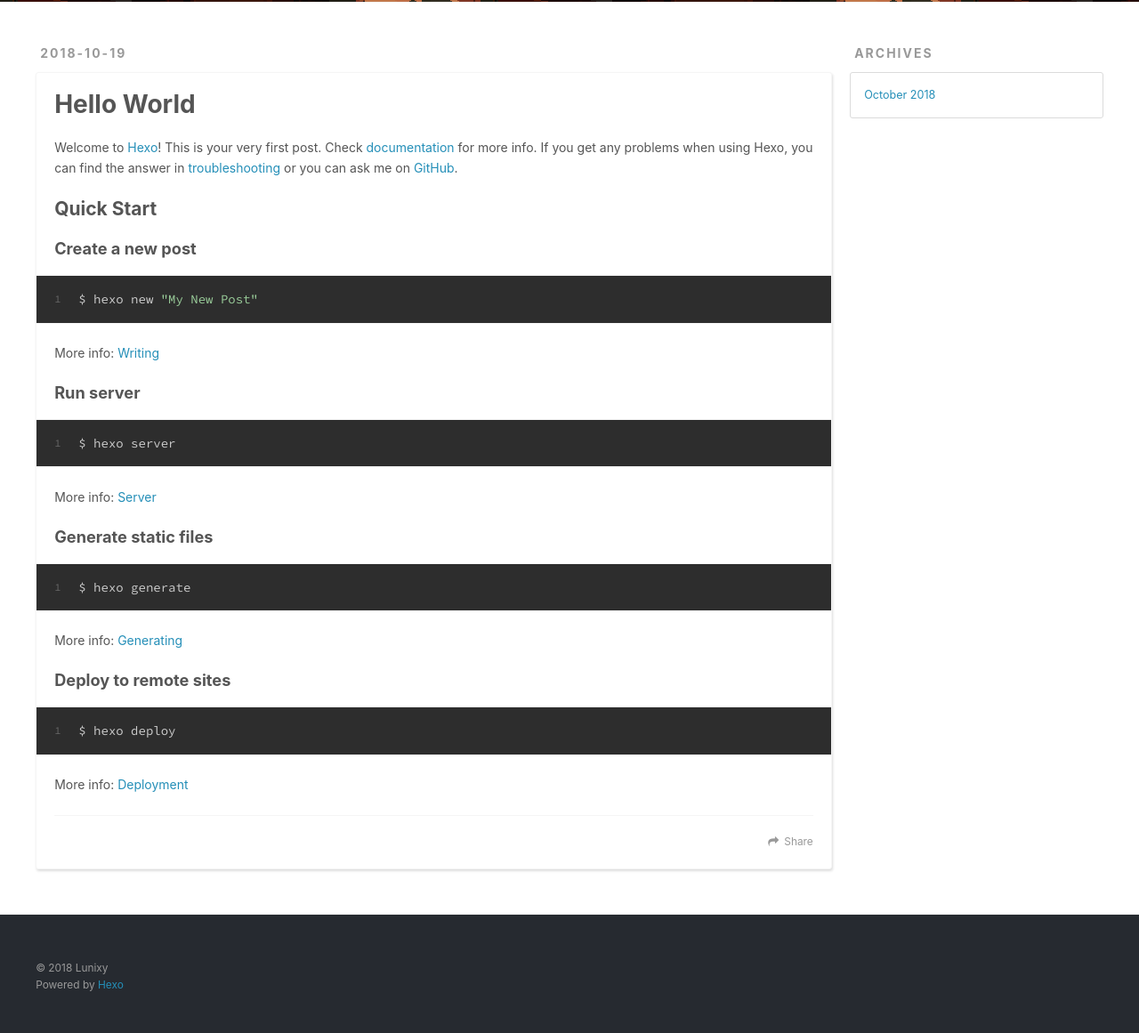
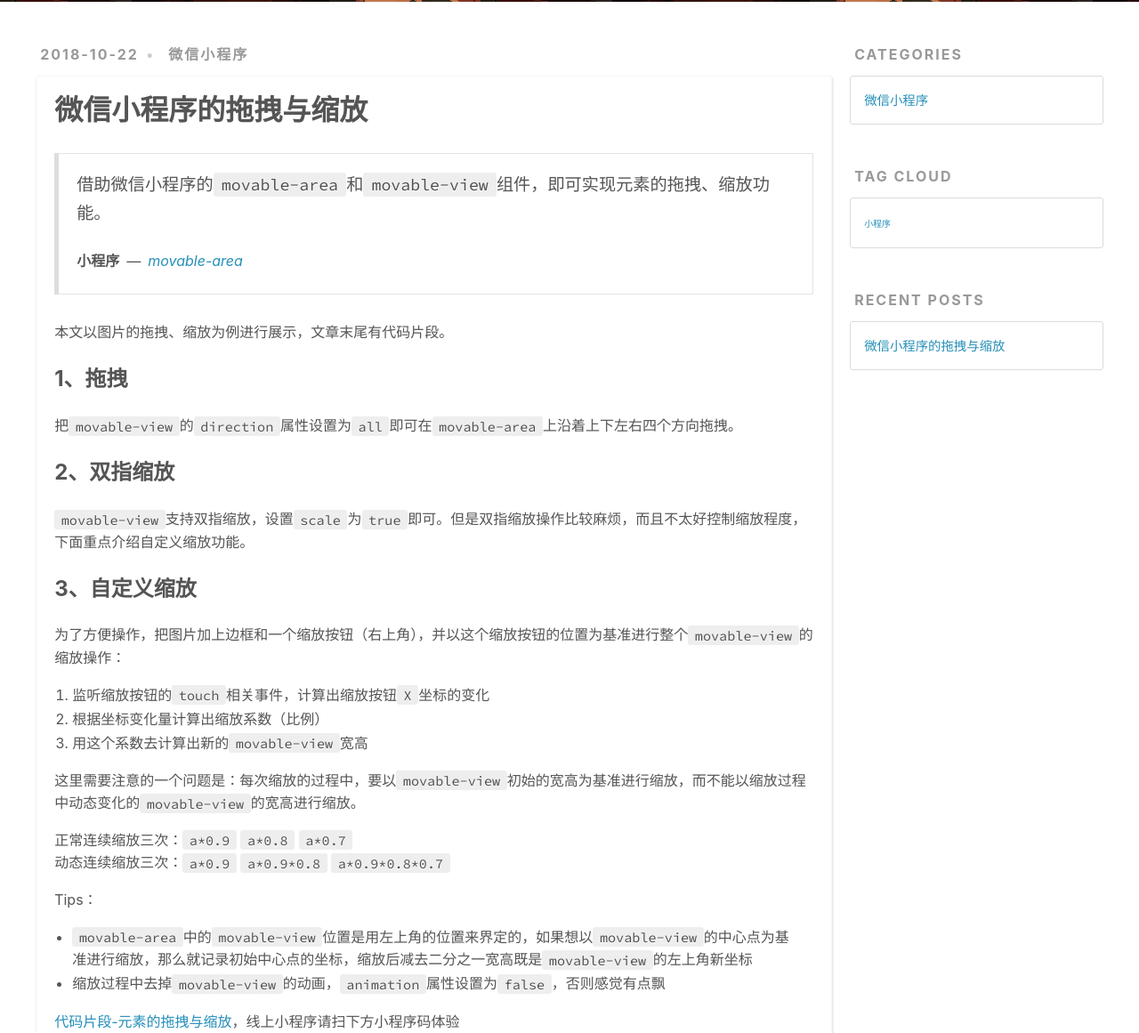
Before and after one commit to lunixy/lunixy.github.com, a plain HTML site: page index.html in a window 1280 px wide. Shown: the part 298-1459 px from the top of the page at 89% size. Drawn offline with nearby package versions, Linux system fonts and the light colour scheme.

Commit message:
Site updated: 2018-10-23 11:11:47

```diff
--- a/css/style.css
+++ b/css/style.css
@@ -124,7 +124,7 @@
 }
 body {
   background: #fff;
-  font: 14px -apple-system, BlinkMacSystemFont, "Segoe UI", "Roboto", "Oxygen", "Ubuntu", "Cantarell", "Fira Sans", "Droid Sans", "Helvetica Neue", sans-serif;
+  font: 16px -apple-system, BlinkMacSystemFont, "Segoe UI", "Roboto", "Oxygen", "Ubuntu", "Cantarell", "Fira Sans", "Droid Sans", "Helvetica Neue", sans-serif;
   -webkit-text-size-adjust: 100%;
 }
 .outer {
@@ -415,15 +415,15 @@
 .nav-icon {
   font-family: FontAwesome;
   text-align: center;
-  font-size: 14px;
-  width: 14px;
-  height: 14px;
+  font-size: 16px;
+  width: 16px;
+  height: 16px;
   padding: 20px 15px;
   position: relative;
   cursor: pointer;
 }
 .main-nav-link {
-  font-weight: 300;
+  font-weight: 800;
   letter-spacing: 1px;
 }
 @media screen and (max-width: 479px) {
@@ -574,7 +574,7 @@
 .article-entry p,
 .article-entry table {
   line-height: 1.6em;
-  margin: 1.6em 0;
+  margin: 1em 0;
 }
 .article-entry h1,
 .article-entry h2,
@@ -603,8 +603,13 @@
 .article-entry ul,
 .article-entry ol,
 .article-entry dl {
-  margin-top: 1.6em;
-  margin-bottom: 1.6em;
+  margin-top: 1em;
+  margin-bottom: 1em;
+}
+.article-entry ul li,
+.article-entry ol li,
+.article-entry dl li {
+  margin: 0.1em 0;
 }
 .article-entry img,
 .article-entry video {
@@ -632,12 +637,14 @@
 }
 .article-entry blockquote {
   font-family: Georgia, "Times New Roman", serif;
-  font-size: 1.4em;
-  margin: 1.6em 20px;
-  text-align: center;
+  font-size: 1.2em;
+  margin: 1.6em 0;
+  padding: 0 20px;
+  border: 1px solid #e3e3e3;
+  border-left: 5px solid #ddd;
 }
 .article-entry blockquote footer {
-  font-size: 14px;
+  font-size: 16px;
   margin: 1.6em 0;
   font-family: -apple-system, BlinkMacSystemFont, "Segoe UI", "Roboto", "Oxygen", "Ubuntu", "Cantarell", "Fira Sans", "Droid Sans", "Helvetica Neue", sans-serif;
 }
@@ -1109,7 +1116,7 @@
   border-width: 1px 0;
   overflow: auto;
   color: #ccc;
-  line-height: 22.400000000000002px;
+  line-height: 25.6px;
 }
 .article-entry .highlight .gutter pre,
 .article-entry .gist .gist-file .gist-data .line-numbers {
@@ -1118,15 +1125,17 @@
 }
 .article-entry pre,
 .article-entry code {
-  font-family: "Source Code Pro", Consolas, Monaco, Menlo, Consolas, monospace;
+  font-family: "Source Code Pro", Monaco, Menlo, Consolas, monospace;
+  color: #4d4d4c;
+  background: #eee;
+  font-size: 0.95em;
+  border-radius: 3px;
 }
 .article-entry code {
-  background: #fff;
   text-shadow: 0 1px #fff;
-  padding: 0 0.3em;
+  padding: 0.1em 0.5em;
 }
 .article-entry pre code {
-  background: none;
   text-shadow: none;
   padding: 0;
 }
@@ -1165,7 +1174,7 @@
   padding-right: 20px;
 }
 .article-entry .highlight .line {
-  height: 22.400000000000002px;
+  height: 25.6px;
 }
 .article-entry .highlight .line.marked {
   background: #515151;
--- a/index.html
+++ b/index.html
@@ -5,17 +5,15 @@
 
 
 
-  <title></title>
+  <title>Lunixy&#39;s personal blog</title>
   <meta name="viewport" content="width=device-width, initial-scale=1, maximum-scale=1">
   <meta property="og:type" content="website">
-<meta property="og:title">
-<meta property="og:url" content="http://yoursite.com/index.html">
-<meta property="og:site_name">
+<meta property="og:title" content="Lunixy&#39;s personal blog">
+<meta property="og:url" content="https://lunixy.gitee.io/index.html">
+<meta property="og:site_name" content="Lunixy&#39;s personal blog">
 <meta property="og:locale" content="default">
 <meta name="twitter:card" content="summary">
-<meta name="twitter:title">
-
-    <link rel="alternate" href="/atom.xml" title="" type="application/atom+xml">
+<meta name="twitter:title" content="Lunixy&#39;s personal blog">
 
 
     <link rel="icon" href="/favicon.png">
@@ -33,9 +31,9 @@
   <div id="banner"></div>
   <div id="header-outer" class="outer">
     <div id="header-title" class="inner">
-      <h1 id="logo-wrap">
-        <a href="/" id="logo"></a>
-      </h1>
+      <!--h1 id="logo-wrap">
+        <a href="/" id="logo">Lunixy&#39;s personal blog</a>
+      </h1-->
 
     </div>
     <div id="header-inner" class="inner">
@@ -46,15 +44,15 @@
 
           <a class="main-nav-link" href="/archives">Archives</a>
 
+          <a class="main-nav-link" href="/about.html">About</a>
+
       </nav>
       <nav id="sub-nav">
-
-          <a id="nav-rss-link" class="nav-icon" href="/atom.xml" title="RSS Feed"></a>
 
         <a id="nav-search-btn" class="nav-icon" title="Search"></a>
       </nav>
       <div id="search-form-wrap">
-        <form action="//google.com/search" method="get" accept-charset="UTF-8" class="search-form"><input type="search" name="q" class="search-form-input" placeholder="Search"><button type="submit" class="search-form-submit">&#xF002;</button><input type="hidden" name="sitesearch" value="http://yoursite.com"></form>
+        <form action="//google.com/search" method="get" accept-charset="UTF-8" class="search-form"><input type="search" name="q" class="search-form-input" placeholder="Search"><button type="submit" class="search-form-submit">&#xF002;</button><input type="hidden" name="sitesearch" value="https://lunixy.gitee.io"></form>
       </div>
     </div>
   </div>
@@ -62,11 +60,17 @@
       <div id="outer" class="outer">
         <section id="main">
 
-    <article id="post-hello-world" class="article article-type-post" itemscope itemprop="blogPost">
+    <article id="post-微信小程序的拖拽与缩放" class="article article-type-post" itemscope itemprop="blogPost">
   <div class="article-meta">
-    <a href="/2018/10/19/hello-world/" class="article-date">
-  <time datetime="2018-10-19T06:04:17.395Z" itemprop="datePublished">2018-10-19</time>
+
+      <a href="/2018/10/22/微信小程序的拖拽与缩放/" class="article-date">
+  <time datetime="2018-10-22T06:56:50.000Z" itemprop="datePublished">2018-10-22</time>
 </a>
+
+
+  <div class="article-category">
+    <a class="article-category-link" href="/categories/微信小程序/">微信小程序</a>
+  </div>
 
   </div>
   <div class="article-inner">
@@ -76,7 +80,7 @@
 
 
     <h1 itemprop="name">
-      <a class="article-title" href="/2018/10/19/hello-world/">Hello World</a>
+      <a class="article-title" href="/2018/10/22/微信小程序的拖拽与缩放/">微信小程序的拖拽与缩放</a>
     </h1>
 
 
@@ -84,21 +88,33 @@
 
     <div class="article-entry" itemprop="articleBody">
 
-        <p>Welcome to <a href="https://hexo.io/" target="_blank" rel="noopener">Hexo</a>! This is your very first post. Check <a href="https://hexo.io/docs/" target="_blank" rel="noopener">documentation</a> for more info. If you get any problems when using Hexo, you can find the answer in <a href="https://hexo.io/docs/troubleshooting.html" target="_blank" rel="noopener">troubleshooting</a> or you can ask me on <a href="https://github.com/hexojs/hexo/issues" target="_blank" rel="noopener">GitHub</a>.</p>
-<h2 id="Quick-Start"><a href="#Quick-Start" class="headerlink" title="Quick Start"></a>Quick Start</h2><h3 id="Create-a-new-post"><a href="#Create-a-new-post" class="headerlink" title="Create a new post"></a>Create a new post</h3><figure class="highlight bash"><table><tr><td class="gutter"><pre><span class="line">1</span><br></pre></td><td class="code"><pre><span class="line">$ hexo new <span class="string">"My New Post"</span></span><br></pre></td></tr></table></figure>
-<p>More info: <a href="https://hexo.io/docs/writing.html" target="_blank" rel="noopener">Writing</a></p>
-<h3 id="Run-server"><a href="#Run-server" class="headerlink" title="Run server"></a>Run server</h3><figure class="highlight bash"><table><tr><td class="gutter"><pre><span class="line">1</span><br></pre></td><td class="code"><pre><span class="line">$ hexo server</span><br></pre></td></tr></table></figure>
-<p>More info: <a href="https://hexo.io/docs/server.html" target="_blank" rel="noopener">Server</a></p>
-<h3 id="Generate-static-files"><a href="#Generate-static-files" class="headerlink" title="Generate static files"></a>Generate static files</h3><figure class="highlight bash"><table><tr><td class="gutter"><pre><span class="line">1</span><br></pre></td><td class="code"><pre><span class="line">$ hexo generate</span><br></pre></td></tr></table></figure>
-<p>More info: <a href="https://hexo.io/docs/generating.html" target="_blank" rel="noopener">Generating</a></p>
-<h3 id="Deploy-to-remote-sites"><a href="#Deploy-to-remote-sites" class="headerlink" title="Deploy to remote sites"></a>Deploy to remote sites</h3><figure class="highlight bash"><table><tr><td class="gutter"><pre><span class="line">1</span><br></pre></td><td class="code"><pre><span class="line">$ hexo deploy</span><br></pre></td></tr></table></figure>
-<p>More info: <a href="https://hexo.io/docs/deployment.html" target="_blank" rel="noopener">Deployment</a></p>
+        <blockquote><p>借助微信小程序的<code>movable-area</code>和<code>movable-view</code>组件，即可实现元素的拖拽、缩放功能。</p>
+<footer><strong>小程序</strong><cite><a href="https://developers.weixin.qq.com/miniprogram/dev/component/movable-view.html" target="_blank" rel="noopener">movable-area</a></cite></footer></blockquote>
+<p>本文以图片的拖拽、缩放为例进行展示，文章末尾有代码片段。</p>
+<h2 id="1、拖拽"><a href="#1、拖拽" class="headerlink" title="1、拖拽"></a>1、拖拽</h2><p>把<code>movable-view</code>的<code>direction</code>属性设置为<code>all</code>即可在<code>movable-area</code>上沿着上下左右四个方向拖拽。</p>
+<h2 id="2、双指缩放"><a href="#2、双指缩放" class="headerlink" title="2、双指缩放"></a>2、双指缩放</h2><p><code>movable-view</code>支持双指缩放，设置<code>scale</code>为<code>true</code>即可。但是双指缩放操作比较麻烦，而且不太好控制缩放程度，下面重点介绍自定义缩放功能。</p>
+<h2 id="3、自定义缩放"><a href="#3、自定义缩放" class="headerlink" title="3、自定义缩放"></a>3、自定义缩放</h2><p>为了方便操作，把图片加上边框和一个缩放按钮（右上角），并以这个缩放按钮的位置为基准进行整个<code>movable-view</code>的缩放操作：</p>
+<ol>
+<li>监听缩放按钮的<code>touch</code>相关事件，计算出缩放按钮<code>X</code>坐标的变化</li>
+<li>根据坐标变化量计算出缩放系数（比例）</li>
+<li>用这个系数去计算出新的<code>movable-view</code>宽高</li>
+</ol>
+<p>这里需要注意的一个问题是：每次缩放的过程中，要以<code>movable-view</code>初始的宽高为基准进行缩放，而不能以缩放过程中动态变化的<code>movable-view</code>的宽高进行缩放。</p>
+<p>正常连续缩放三次：<code>a*0.9</code> <code>a*0.8</code> <code>a*0.7</code><br>动态连续缩放三次：<code>a*0.9</code> <code>a*0.9*0.8</code> <code>a*0.9*0.8*0.7</code></p>
+<p>Tips：</p>
+<ul>
+<li><code>movable-area</code>中的<code>movable-view</code>位置是用左上角的位置来界定的，如果想以<code>movable-view</code>的中心点为基准进行缩放，那么就记录初始中心点的坐标，缩放后减去二分之一宽高既是<code>movable-view</code>的左上角新坐标</li>
+<li>缩放过程中去掉<code>movable-view</code>的动画，<code>animation</code>属性设置为<code>false</code>，否则感觉有点飘</li>
+</ul>
+<a href="wechatide://minicode/zf69jmmv7T30" target="_blank" rel="noopener">代码片段-元素的拖拽与缩放</a>，线上小程序请扫下方小程序码体验<br><br><img src="https://image.juzigo.com/wechat/illustrator/gh_6563f5c20b60_430.jpg" class="left" width="200" height="200">
 
 
     </div>
     <footer class="article-footer">
-      <a data-url="http://yoursite.com/2018/10/19/hello-world/" data-id="cjnjvgemg0000sgcbx2sbwj62" class="article-share-link">Share</a>
+      <a data-url="https://lunixy.gitee.io/2018/10/22/微信小程序的拖拽与缩放/" data-id="cjnl5ll890001cmcbxc7uvaxm" class="article-share-link">Share</a>
 
+
+  <ul class="article-tag-list"><li class="article-tag-list-item"><a class="article-tag-list-link" href="/tags/小程序/">小程序</a></li></ul>
 
     </footer>
   </div>
@@ -114,28 +130,37 @@
           <aside id="sidebar">
 
 
-
-
-
-
-
-
-
-
-
-
-
-
   <div class="widget-wrap">
-    <h3 class="widget-title">Archives</h3>
+    <h3 class="widget-title">Categories</h3>
     <div class="widget">
-      <ul class="archive-list"><li class="archive-list-item"><a class="archive-list-link" href="/archives/2018/10/">October 2018</a></li></ul>
+      <ul class="category-list"><li class="category-list-item"><a class="category-list-link" href="/categories/微信小程序/">微信小程序</a></li></ul>
     </div>
   </div>
 
 
 
 
+  <div class="widget-wrap">
+    <h3 class="widget-title">Tag Cloud</h3>
+    <div class="widget tagcloud">
+      <a href="/tags/小程序/" style="font-size: 10px;">小程序</a>
+    </div>
+  </div>
+
+
+
+  <div class="widget-wrap">
+    <h3 class="widget-title">Recent Posts</h3>
+    <div class="widget">
+      <ul>
+
+          <li>
+            <a href="/2018/10/22/微信小程序的拖拽与缩放/">微信小程序的拖拽与缩放</a>
+          </li>
+
+      </ul>
+    </div>
+  </div>
 
 
 </aside>
@@ -157,6 +182,8 @@
 
     <a href="/archives" class="mobile-nav-link">Archives</a>
 
+    <a href="/about.html" class="mobile-nav-link">About</a>
+
 </nav>
 
 
```
Also changed, not shown: 2018/10/19/hello-world/index.html (deleted, +0 -176 lines), 2018/10/22/微信小程序的拖拽与缩放/index.html (+1 -1 lines), about.html (+1 -1 lines), archives/2018/10/index.html (+39 -30 lines), archives/2018/index.html (+39 -30 lines), archives/index.html (+39 -30 lines), 1 other file.
